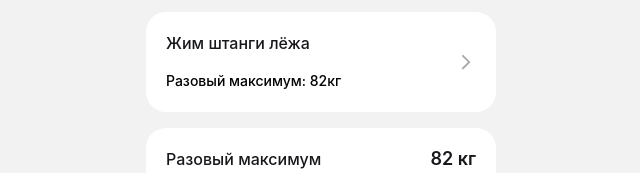
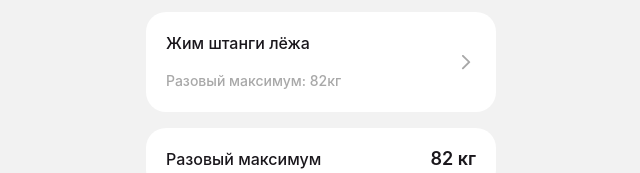
Before and after one commit to GrPugaguga/tg-workout, a Next.js app in the folder apps/frontend/: page / in a window 1280 px wide. Shown: the part 282-455 px from the top of the page, without its empty margins (319-959 px from the left). Built offline with nearby package versions, Linux system fonts and the light colour scheme.

Commit message:
fix(frontend): text color fix

```diff
--- a/apps/frontend/components/cards/ExerciseItem.tsx
+++ b/apps/frontend/components/cards/ExerciseItem.tsx
@@ -8,7 +8,7 @@ export function ExerciseItem({title, maxVal, onClick}: {title: string, maxVal: n
         >
             <div className="flex flex-col gap-4">
                 <span className=" font-medium text-[16px] leading-5.5 text-txt ">{title}</span>
-                { maxVal ? <span className="font-medium text-[14px] leading-5.5 text-dark-grey ">Разовый максимум: {maxVal}кг</span> : ''}
+                { maxVal ? <span className="font-medium text-[14px] leading-5.5 text-grey-dark ">Разовый максимум: {maxVal}кг</span> : ''}
             </div>
             <Image src="/svg/open_arrow.svg" alt="open" width={22} height={22} className="self-center" />
         </div>
```
